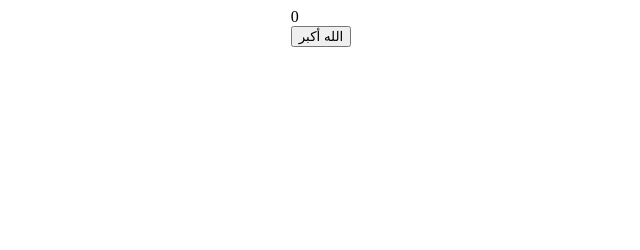
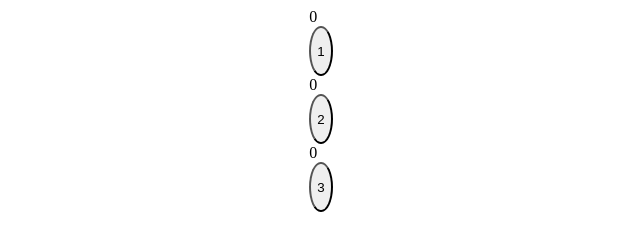
Before and after one commit to 584463/tasbeeh, a plain HTML site: page index.html in a window 1280 px wide. Shown: the whole page, without its empty margins (319-959 px from the left). Drawn offline with Linux system fonts and the light colour scheme.

Commit message:
new tasbeeh

```diff
--- a/index.html
+++ b/index.html
@@ -7,12 +7,28 @@
     <title>mstr3sl</title>
 </head>
 <body>
+<div class="body-div">
     <div class="counter">
         <div class="center-btns">
-        <div id="count1">0</div>
-        <button type="button" onclick="countClick()">الله أكبر</button>
+            <div id="count1">0</div>
+            <button type="button" onclick="countClick('count1')">1</button>
+        </div>
     </div>
+
+    <div class="counter">
+        <div class="center-btns">
+            <div id="count2">0</div>
+            <button type="button" onclick="countClick('count2')">2</button>
+        </div>
     </div>
+
+    <div class="counter">
+        <div class="center-btns">
+            <div id="count3">0</div>
+            <button type="button" onclick="countClick('count3')">3</button>
+        </div>
+    </div>
+</div>
 
 </body>
 <script src="script.js"></script>
--- a/script.js
+++ b/script.js
@@ -1,9 +1,22 @@
+
 const count1 = document.getElementById('count1');
-let clicks = 0;
+const count2 = document.getElementById('count2');
+const count3 = document.getElementById('count3');
 
+let clicks1 = 0;
+let clicks2 = 0;
+let clicks3 = 0;
 
-function countClick() {
-    clicks += 1
-    count1.textContent = clicks;
-    console.log(clicks)
+function countClick(button_num) {
+
+  if (button_num === 'count1') {
+    clicks1 += 1;
+    count1.textContent = clicks1;
+  } else if (button_num === 'count2') {
+    clicks2 += 1;
+    count2.textContent = clicks2;
+  } else if (button_num === 'count3') {
+    clicks3 += 1;
+    count3.textContent = clicks3;
+  }
 }
--- a/style.css
+++ b/style.css
@@ -8,6 +8,12 @@
     justify-content: space-around;
 }
 
+
 .center-btn {
     flex-direction: column;
 }
+
+button{
+    height: 50px;
+    border-radius: 50%;
+}
```
